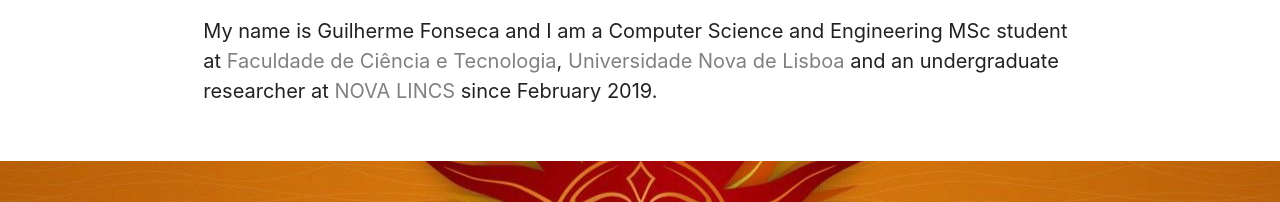
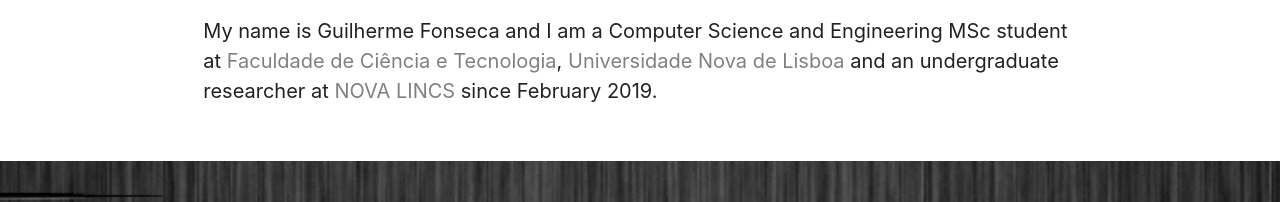
Before and after one commit to JSantosBruv/JSantosBruv.github.io, a plain HTML site: page index.html in a window 1280 px wide. Shown: the part 523-725 px from the top of the page. Drawn offline with nearby package versions, Linux system fonts and the light colour scheme.

Commit message:
Add files via upload

```diff
--- a/index.html
+++ b/index.html
@@ -84,7 +84,7 @@
         </div>
       </div>
     </div>
-    <div class="parallax"><img src="martell.jpg" alt="Unsplashed background img 2"></div>
+    <div class="parallax"><img src="dark.jpg" alt="Unsplashed background img 2"></div>
   </div>
 
   <div id="ulinks"class="container section scrollspy">
```
Also changed, not shown: dark.jpg (added).
